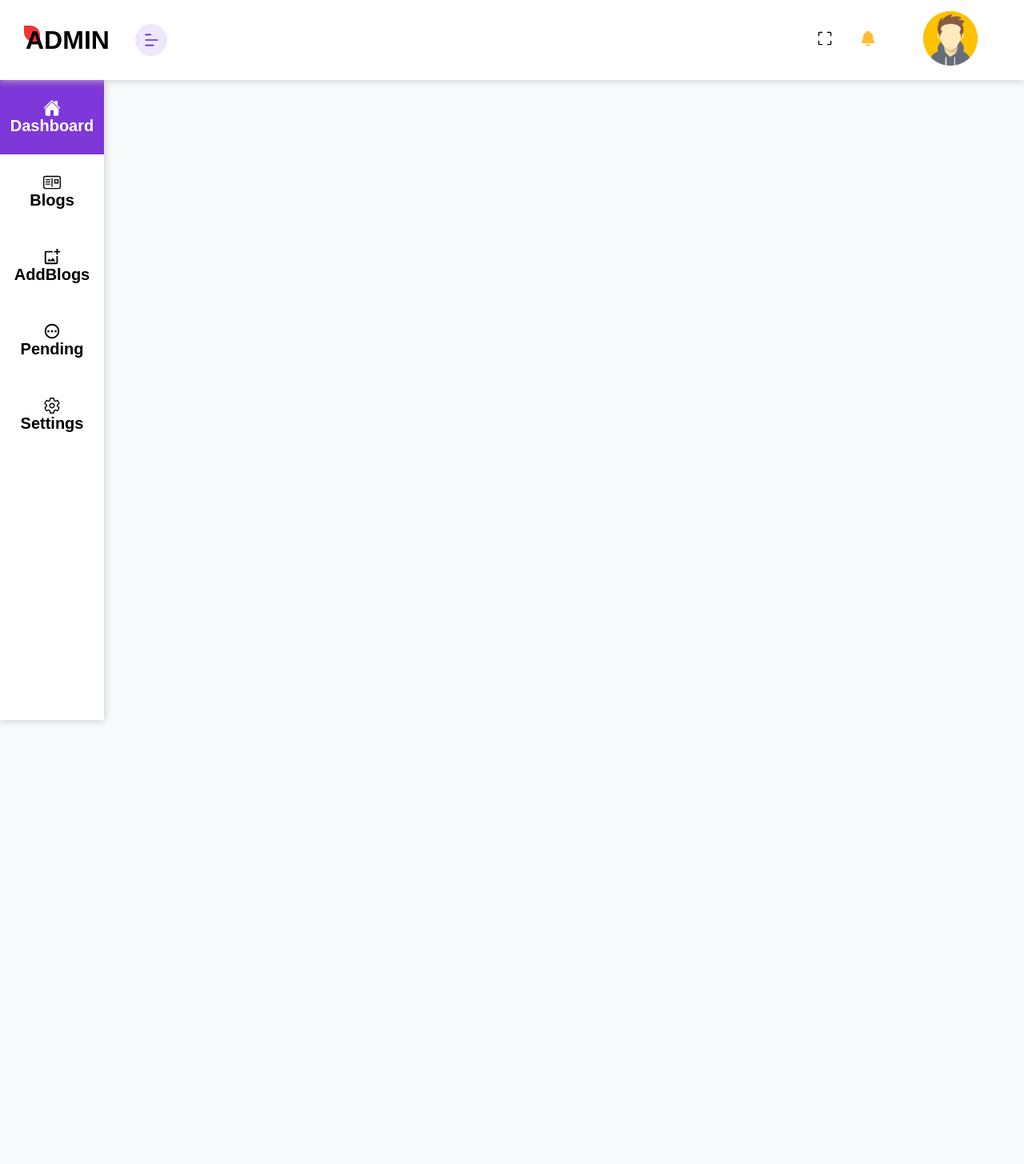
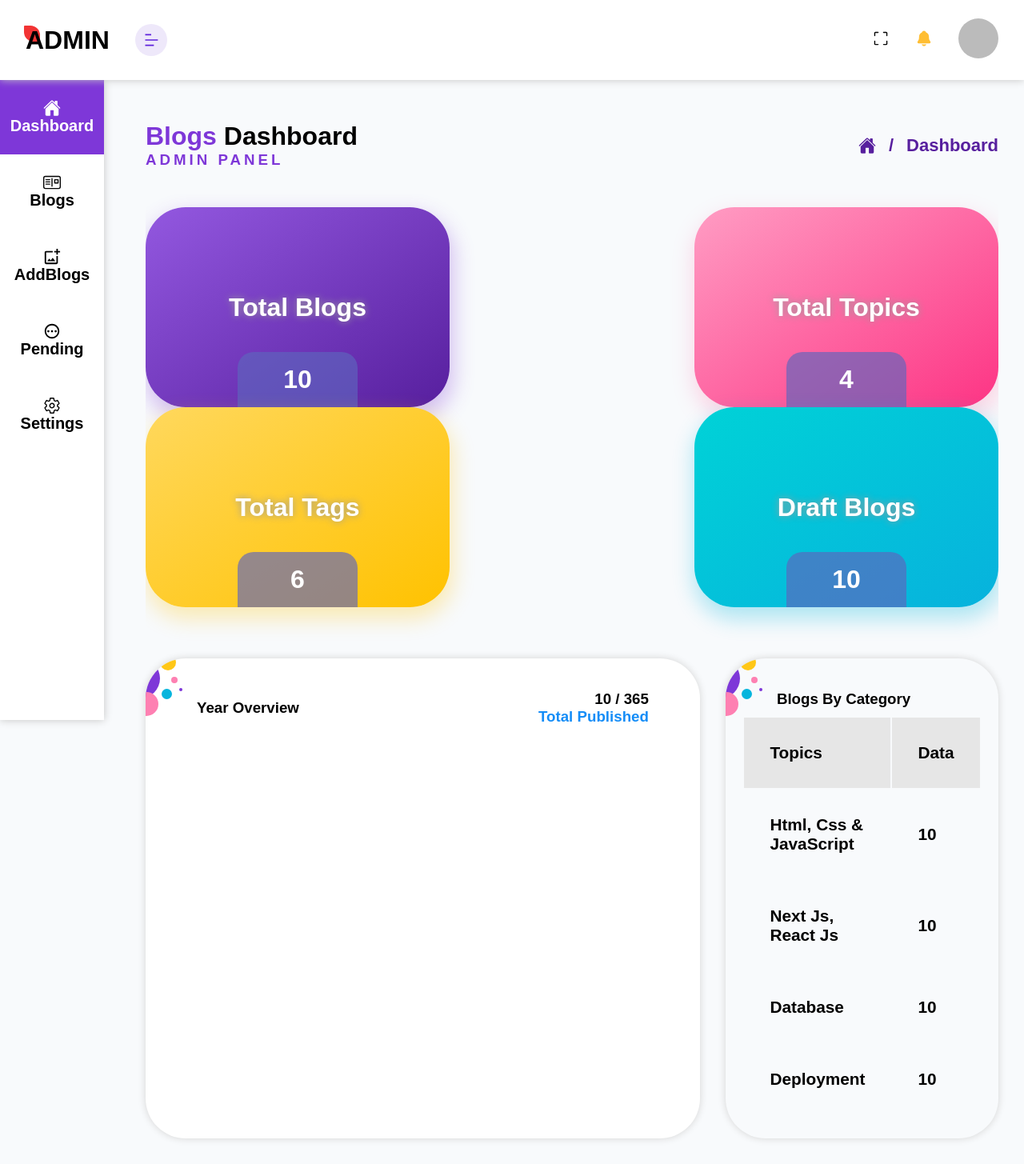
Before and after one commit to jahid-hasan-babu/nextjs-blog-project, a Next.js app: page / in a window 1280 px wide. Shown: the whole page at 80% size. Before the commit the page ends 800 px from the top, so only its background shows below. Built offline with nearby package versions, Linux system fonts and the light colour scheme; no server answers; sample sign-in values are in the browser's storage.

Commit message:
dashboard-home page done

```diff
--- a/components/Header.js
+++ b/components/Header.js
@@ -3,8 +3,10 @@ import { GoScreenFull } from "react-icons/go";
 import { IoNotifications } from "react-icons/io5";
 import { BiExitFullscreen } from "react-icons/bi";
 import { useState } from "react";
+import { useSession } from "next-auth/react";
 
 export default function Header() {
+  const { data: session } = useSession();
   const [isFullScreen, setisFullScreen] = useState(false);
   const toggleFullscreen = () => {
     if (!document.fullscreenElement) {
@@ -36,7 +38,11 @@ export default function Header() {
             <IoNotifications style={{ color: "#ffbe33" }} />
           </div>
           <div className="profilenav">
-            <img src="/img/user.png" alt="user" />
+            {session ? (
+              <img src={session.user.image} alt="user" />
+            ) : (
+              <img src="/img/user.png" width={10} height={50} alt="user" />
+            )}
           </div>
         </div>
       </header>
--- a/components/Loading.js
+++ b/components/Loading.js
@@ -1,7 +1,7 @@
 export default function Loading() {
   return (
     <>
-      /* From Uiverse.io by Nawsome */
+      {/* /* From Uiverse.io by Nawsome */}
       <svg
         class="pl"
         viewBox="0 0 160 160"
--- a/pages/_document.js
+++ b/pages/_document.js
@@ -5,7 +5,7 @@ export default function Document() {
     <Html lang="en">
       <Head>
         <link rel="preconnect" href="https://fonts.googleapis.com" />
-        <link rel="preconnect" href="https://fonts.gstatic.com" crossorigin />
+        <link rel="preconnect" href="https://fonts.gstatic.com" crossOrigin />
         <link
           href="https://fonts.googleapis.com/css2?family=Nunito+Sans:ital,opsz,wght@0,6..12,200..1000;1,6..12,200..1000&display=swap"
           rel="stylesheet"
--- a/pages/index.js
+++ b/pages/index.js
@@ -2,6 +2,7 @@ import Head from "next/head";
 import { useSession } from "next-auth/react";
 import { useRouter } from "next/router";
 import { useEffect } from "react";
+import { IoHome } from "react-icons/io5";
 
 export default function Home() {
   const { data: session } = useSession();
@@ -22,6 +23,96 @@ export default function Home() {
           <meta name="viewport" content="width=device-width, initial-scale=1" />
           <link rel="icon" href="/favicon.ico" />
         </Head>
+        <div className="dashboard">
+          <div className="titledashboard flex flex-sb">
+            <div>
+              <h2>
+                Blogs <span>Dashboard</span>
+              </h2>
+              <h3>ADMIN PANEL</h3>
+            </div>
+            <div className="breadcrumb">
+              <IoHome /> <span>/</span> <span>Dashboard</span>
+            </div>
+          </div>
+          <div className="topfourcards flex flex-sb">
+            <div className="four_card">
+              <h2>Total Blogs</h2>
+              <span>10</span>
+            </div>
+            <div className="four_card">
+              <h2>Total Topics</h2>
+              <span>4</span>
+            </div>
+            <div className="four_card">
+              <h2>Total Tags</h2>
+              <span>6</span>
+            </div>
+            <div className="four_card">
+              <h2>Draft Blogs</h2>
+              <span>10</span>
+            </div>
+          </div>
+          <div className="year_overview flex flex-sb">
+            <div className="leftyearoverview">
+              <div className="flex flex-sb">
+                <h3>Year Overview</h3>
+                <ul className="creative-dots">
+                  <li className="big-dot"></li>
+                  <li className="semi-big-dot"></li>
+                  <li className="medium-dot"></li>
+                  <li className="semi-medium-dot"></li>
+                  <li className="semi-small-dot"></li>
+                  <li className="small-dot"></li>
+                </ul>
+                <h3 className="text-right">
+                  10 / 365 <br /> <span>Total Published</span>
+                </h3>
+              </div>
+            </div>
+            <div className="right_salescont">
+              <div>
+                <h3>Blogs By Category</h3>
+                <ul className="creative-dots">
+                  <li className="big-dot"></li>
+                  <li className="semi-big-dot"></li>
+                  <li className="medium-dot"></li>
+                  <li className="semi-medium-dot"></li>
+                  <li className="semi-small-dot"></li>
+                  <li className="small-dot"></li>
+                </ul>
+              </div>
+              <div className="blogscategory flex flex-center">
+                <table>
+                  <thead>
+                    <tr>
+                      <td>Topics</td>
+                      <td>Data</td>
+                    </tr>
+                  </thead>
+                  <tbody>
+                    <tr>
+                      <td>Html, Css & JavaScript</td>
+                      <td>10</td>
+                    </tr>
+                    <tr>
+                      <td>Next Js, React Js</td>
+                      <td>10</td>
+                    </tr>
+                    <tr>
+                      <td>Database</td>
+                      <td>10</td>
+                    </tr>
+                    <tr>
+                      <td>Deployment</td>
+                      <td>10</td>
+                    </tr>
+                  </tbody>
+                </table>
+              </div>
+            </div>
+          </div>
+        </div>
       </>
     );
   }
--- a/styles/globals.css
+++ b/styles/globals.css
@@ -301,7 +301,10 @@ button {
 }
 
 .profilenav img {
-  width: 120px;
+  width: 50px;
+  height: 50px;
+  border-radius: 50%;
+  object-fit: cover;
   cursor: pointer;
 }
 
```
